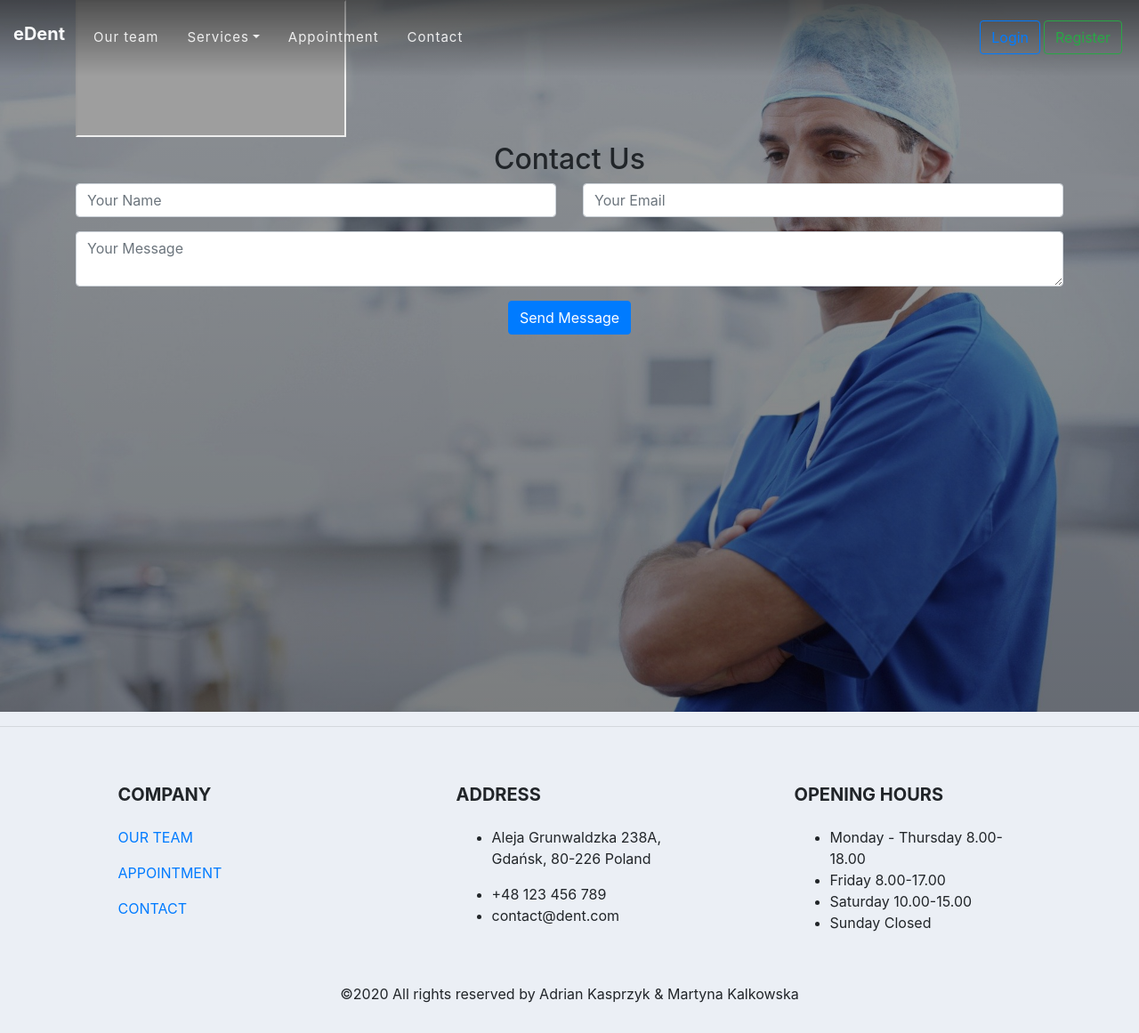
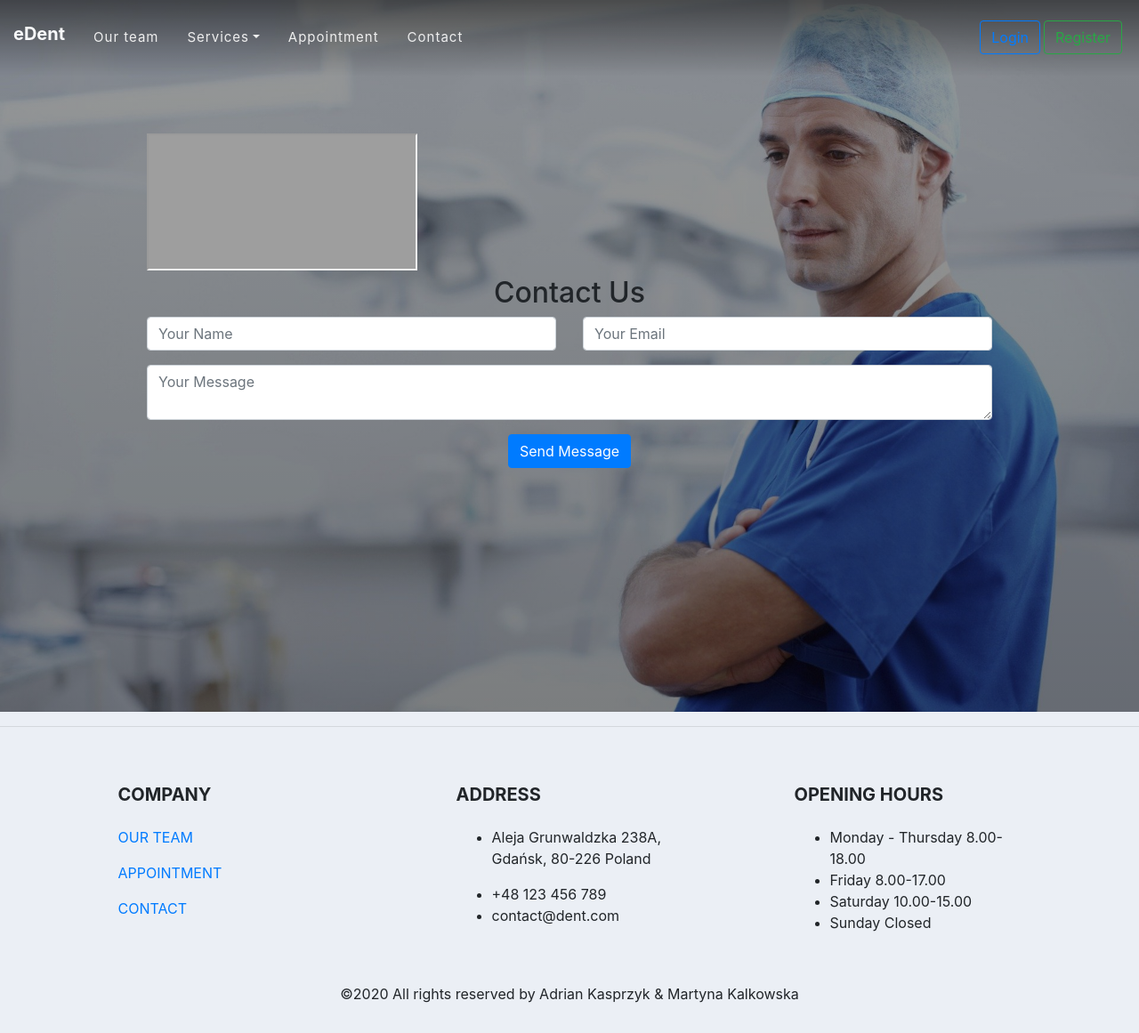
Before and after one commit to FraQu/dent-1, a Django app: page /contact/ in a window 1280 px wide. Shown: the whole page at 89% size. Run offline with Django 3.2, Linux system fonts and the light colour scheme; some libraries are stand-ins or nearby versions; grey boxes are pictures that could not be loaded.

Commit message:
appointment and contact frontend adjusted

```diff
--- a/static/website/css/main.css
+++ b/static/website/css/main.css
@@ -134,7 +134,7 @@ a.logout-msg {
 
 /* LOGIN.HTML stylesheet */
 
-.login-box, .register-box{
+.login-box, .register-box, .appointment, .contact{
     padding: 150px;
     height: 300px;
 }
--- a/website/templates/website/contact.html
+++ b/website/templates/website/contact.html
@@ -2,7 +2,7 @@
 {% block content %}
 <header>
     <!-- Contact Area -->
-    <section class="">
+    <section class="contact">
         <div class="container">
 
             <div class="row">
```
